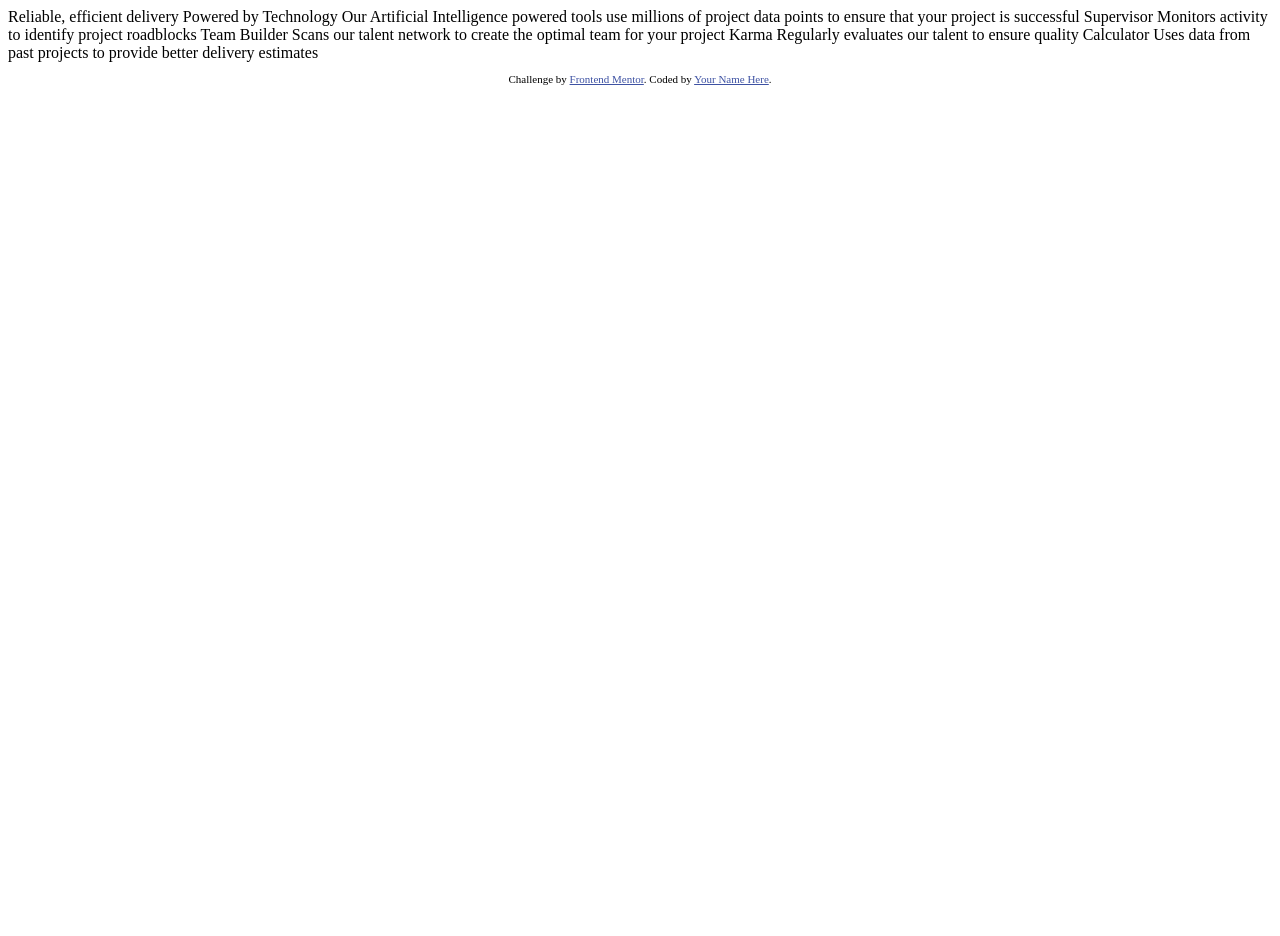
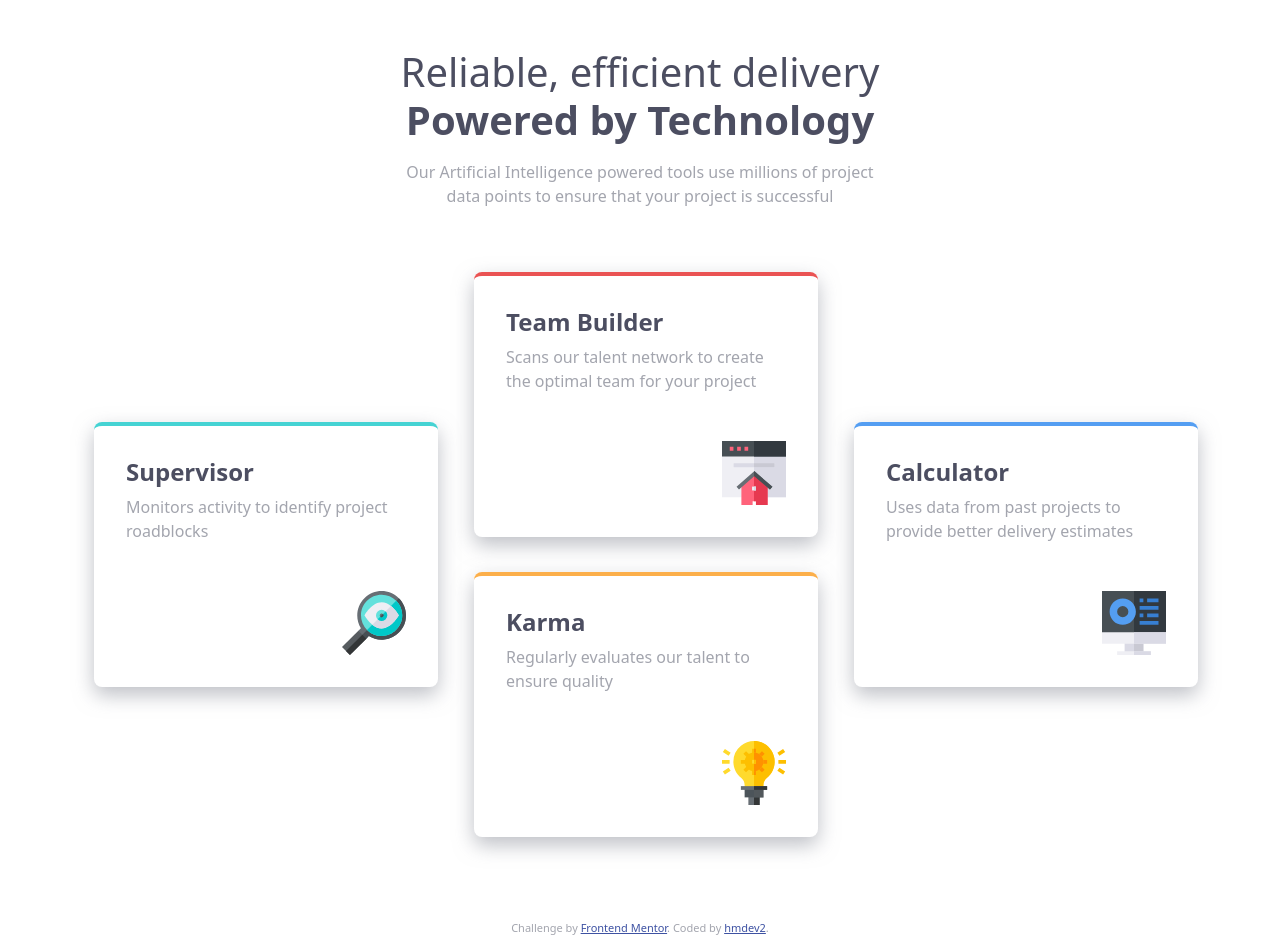
Before and after one commit to hmdev2/four-card-feature-section, a plain HTML site: page index.html in a window 1280 px wide. Before the commit the page ends 800 px from the top, so only its background shows below. Drawn offline with nearby package versions, Linux system fonts and the light colour scheme.

Commit message:
edição final

```diff
--- /dev/null
+++ b/css/style.css
@@ -0,0 +1,93 @@
+* {
+	margin: 0;
+	padding: 0;
+}
+
+:root {
+
+	/*Primary colors*/
+	--red: hsl(0, 78%, 62%);
+	--cyan: hsl(180, 62%, 55%);
+	--orange: hsl(34, 97%, 64%);
+	--blue: hsl(212, 86%, 64%);
+
+	/*Neutral colors*/
+	--veryDarkBlue: hsl(234, 12%, 34%);
+	--grayishBlue: hsl(229, 6%, 66%);
+	--veryLightGray: hsl(0, 0%, 98%);
+}
+
+
+html, body {
+	height: 100%;
+	font-family: "Poppins", sans-serif;
+}
+
+body {
+	font-size: 15px;
+	background-color: var(--veryLightGray);
+}
+
+p {
+	color: var(--grayishBlue);
+}
+
+h2 {
+	font-size: 1.5em !important;
+}
+
+
+.poppins200 {
+	font-weight: 200;
+}
+.poppins400 {
+	font-weight: 400;
+}
+.poppins600 {
+	font-weight: 600;
+}
+
+
+.veryDarkBlue {
+	color: var(--veryDarkBlue);
+}
+
+
+.containerCard {
+	position: relative;
+	border-radius: 8px;
+	width: 21.5em;
+	height: auto;
+	padding: 2em;
+	box-shadow: 0 8px 20px rgba(163, 165, 174, 0.7);
+	margin-bottom: 2.2em;
+}
+
+.containerCard img {
+	width: 64px;
+	height: 64px;
+}
+
+.borderCyan {
+	border-top: 4px solid var(--cyan);
+}
+
+.borderRed {
+	border-top: 4px solid var(--red);
+}
+
+.borderOrange {
+	border-top: 4px solid var(--orange);
+}
+
+.borderBlue {
+	border-top: 4px solid var(--blue);
+}
+
+
+
+@media (max-width: 376px) {
+	.texto {
+		padding: 0 !important;
+	}
+}
--- a/index.html
+++ b/index.html
@@ -3,6 +3,14 @@
   <head>
     <meta charset="UTF-8">
     <meta name="viewport" content="width=device-width, initial-scale=1.0"> <!-- displays site properly based on user's device -->
+
+    <link rel="stylesheet" type="text/css" href="css/style.css">
+
+    <link rel="preconnect" href="https://fonts.googleapis.com">
+    <link rel="preconnect" href="https://fonts.gstatic.com" crossorigin>
+    <link href="https://fonts.googleapis.com/css2?family=Poppins:ital,wght@0,100;0,200;0,300;0,400;0,500;0,600;0,700;0,800;0,900;1,100;1,200;1,300;1,400;1,500;1,600;1,700;1,800;1,900&display=swap" rel="stylesheet">
+
+    <link href="https://cdn.jsdelivr.net/npm/bootstrap@5.3.3/dist/css/bootstrap.min.css" rel="stylesheet" integrity="sha384-QWTKZyjpPEjISv5WaRU9OFeRpok6YctnYmDr5pNlyT2bRjXh0JMhjY6hW+ALEwIH" crossorigin="anonymous">
 
     <link rel="icon" type="image/png" sizes="32x32" href="./images/favicon-32x32.png">
 
@@ -16,30 +24,68 @@
   </head>
   <body>
 
+    <main class="container">
+
+      <section class="row d-flex flex-column align-items-center justify-content-center m-5 gap-5">
+
+        <div class="col-md-6 text-center texto">
+          <h1 class="poppins200 veryDarkBlue mb-3">
             Reliable, efficient delivery
-  Powered by Technology
+            <strong class="poppins600">Powered by Technology</strong>
+          </h1>
 
+          <p>
             Our Artificial Intelligence powered tools use millions of project data points
             to ensure that your project is successful
+          </p>
+        </div>
 
-  Supervisor
-  Monitors activity to identify project roadblocks
+        <div class="col-12">
+          <div class="grid d-flex flex-column flex-xl-row align-items-center justify-content-center ">
 
-  Team Builder
-  Scans our talent network to create the optimal team for your project
+            <div class="col-xl-4">
+              <div class="containerCard borderCyan d-flex flex-column">
+                <h2 class="poppins600 veryDarkBlue">Supervisor</h2>
+                <p class="mb-5">Monitors activity to identify project roadblocks</p>
+                <img src="images/icon-supervisor.svg" class="align-self-end">
+              </div>
+            </div>
+            <div class="col-xl-4 d-flex flex-column ms-xl-5 me-xl-5">
+              <div class="containerCard borderRed d-flex flex-column">
+                <h2 class="poppins600 veryDarkBlue">Team Builder</h2>
+                <p class="mb-5">Scans our talent network to create the optimal team for your project</p>
+                <img src="images/icon-team-builder.svg" class="align-self-end">
+              </div>
+              <div class="containerCard borderOrange d-flex flex-column">
+                <h2 class="poppins600 veryDarkBlue">Karma</h2>
+                <p class="mb-5">Regularly evaluates our talent to ensure quality</p>
+                <img src="images/icon-karma.svg" class="align-self-end">
+              </div>
+            </div>
+            <div class="col-xl-4">
+              <div class="containerCard borderBlue d-flex flex-column">
+                <h2 class="poppins600 veryDarkBlue">Calculator</h2>
+                <p class="mb-5">Uses data from past projects to provide better delivery estimates</p>
+                <img src="images/icon-calculator.svg" class="align-self-end">
+              </div>
+            </div>
 
-  Karma
-  Regularly evaluates our talent to ensure quality
+          </div>
 
-  Calculator
-  Uses data from past projects to provide better delivery estimates
+        </div>
 
+      </section>
+
+
+    </main>
 
     <footer>
       <p class="attribution">
-      Challenge by <a href="https://www.frontendmentor.io?ref=challenge" target="_blank">Frontend Mentor</a>.
-      Coded by <a href="#">Your Name Here</a>.
+        Challenge by <a href="https://www.frontendmentor.io?ref=challenge" target="_blank" rel="noopener noreferrer">Frontend Mentor</a>.
+        Coded by <a href="https://github.com/hmdev2" target="_blank" rel="noopener noreferrer">hmdev2</a>.
       </p>
     </footer>
+
+    <script src="https://cdn.jsdelivr.net/npm/bootstrap@5.3.3/dist/js/bootstrap.bundle.min.js" integrity="sha384-YvpcrYf0tY3lHB60NNkmXc5s9fDVZLESaAA55NDzOxhy9GkcIdslK1eN7N6jIeHz" crossorigin="anonymous"></script>
 </body>
 </html>
```
Lines whose indentation alone changed are shown as unchanged.
